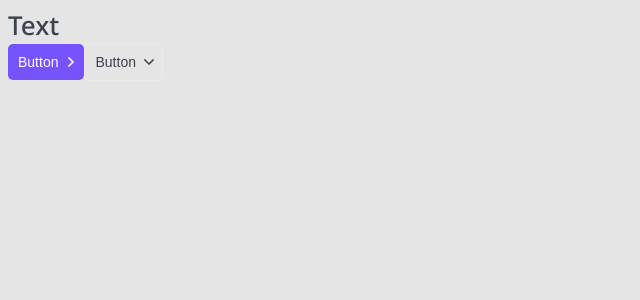
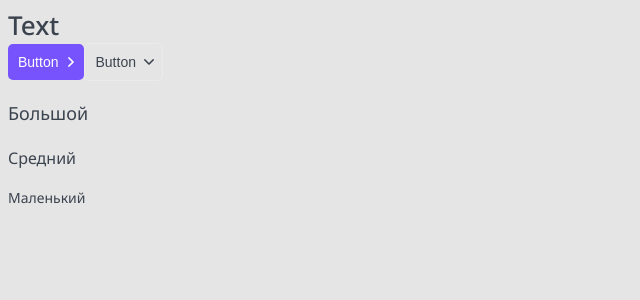
Before and after one commit to senkevich-ser/promo-next, a Next.js app: page / in a window 1280 px wide. Shown: the top 300 px of the page, without its empty margins (0-640 px from the left). Built offline with nearby package versions, Linux system fonts and the light colour scheme.

Commit message:
added Paragraph

```diff
--- /dev/null
+++ b/components/Paragraph/P.module.css
@@ -0,0 +1,19 @@
+.p{
+    margin:0;
+}
+
+.s{
+    font-size: 14px;
+    line-height: 24px;
+}
+
+.m{
+    font-size: 16px;
+    line-height: 24px;
+}
+
+
+.l{
+    font-size: 18px;
+    line-height: 29px;
+}
--- /dev/null
+++ b/components/Paragraph/P.props.ts
@@ -0,0 +1,6 @@
+import { HTMLAttributes, DetailedHTMLProps, ReactNode } from "react";
+
+export interface PProps extends DetailedHTMLProps<HTMLAttributes<HTMLParagraphElement>,HTMLParagraphElement> {
+    size?:'s'|'l'|'m';
+    children:ReactNode;
+}
--- /dev/null
+++ b/components/Paragraph/P.tsx
@@ -0,0 +1,23 @@
+import { PProps } from "./P.props";
+import styles from "./P.module.css";
+import cn from "classnames";
+
+export const Paragraph = ({
+  children,
+  size='m',
+  className,
+  ...props
+}: PProps): JSX.Element => {
+  return (
+      <p
+        className={cn(styles.middle, className, {
+          [styles.s]: size == "s",
+          [styles.l]: size == "l",
+          [styles.m]: size == "m",
+        })}
+        {...props}
+      >
+        {children}
+    </p>
+  );
+};
--- a/components/index.ts
+++ b/components/index.ts
@@ -1,2 +1,3 @@
 export*from './Htag/Htag';
 export*from './Button/Button';
+export*from './Paragraph/P';
--- a/pages/index.tsx
+++ b/pages/index.tsx
@@ -1,5 +1,4 @@
-import { Htag } from "@/components";
-import { Button } from "@/components";
+import { Htag, Paragraph,Button } from "@/components";
 
 export default function Home(): JSX.Element {
   return (
@@ -7,6 +6,9 @@ export default function Home(): JSX.Element {
       <Htag tag='h1'>Text</Htag>
       <Button appearance="primary"arrow="right">Button</Button>
       <Button appearance="ghost" arrow="down">Button</Button>
+      <Paragraph size='l'>{'Большой'}</Paragraph>
+      <Paragraph size={'m'}>{'Средний'}</Paragraph>
+      <Paragraph size={'s'}>{'Маленький'}</Paragraph>
     </>
   );
 }
```
